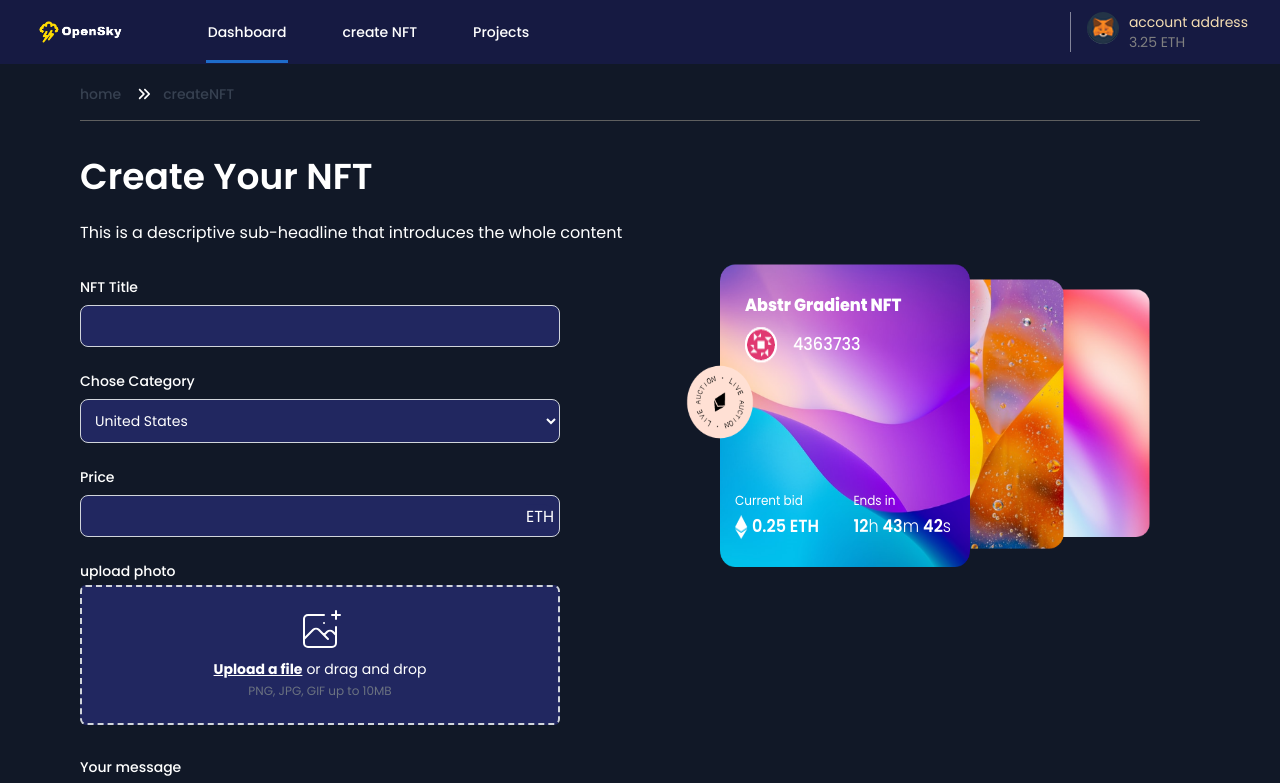
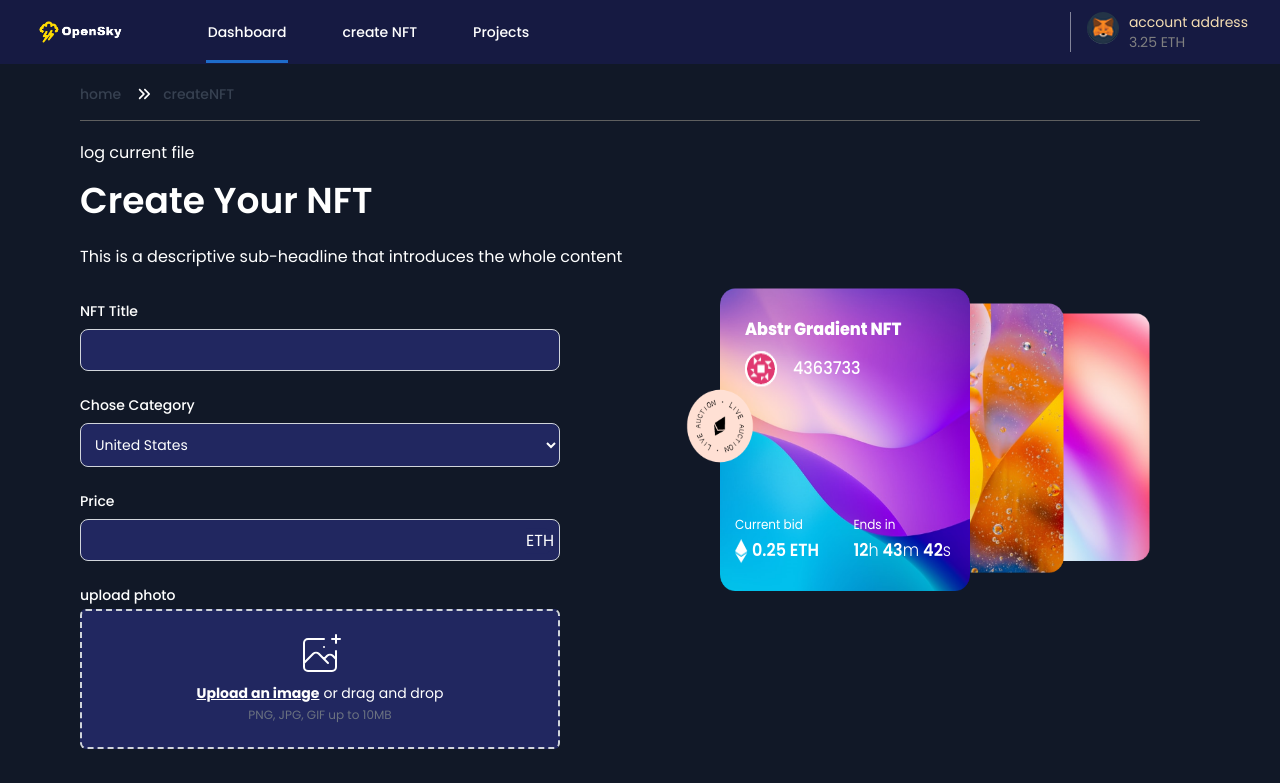
Before and after one commit to OsamaAbdellateef/NFT-Market, a Next.js app: page /createNFT in a window 1280 px wide. Shown: the top 783 px of the page. Built offline with nearby package versions, Linux system fonts and the light colour scheme.

Commit message:
showing img

```diff
--- a/pages/createNFT/index.js
+++ b/pages/createNFT/index.js
@@ -1,13 +1,34 @@
-import React from "react";
+import React, { useState, useEffect } from "react";
 import Breadcrumb from "../../components/Breadcrumb";
 import { FontAwesomeIcon } from "@fortawesome/react-fontawesome";
 import { faEthernet } from "@fortawesome/free-solid-svg-icons";
 
 const CreatNFT = () => {
+  const [selectedImage, setSelectedImage] = useState();
+  const imageHandler = (e) => {
+    const reader = new FileReader();
+    reader.onload = () => {
+      if (reader.readyState === 2) {
+        setSelectedImage(reader.result);
+      }
+    };
+    reader.readAsDataURL(e.target.files[0]);
+  };
+  useEffect(() => {
+    // create the preview
+    console.log(selectedImage);
+  }, []);
+
   return (
     <div>
       <Breadcrumb links={["home", "createNFT"]} />
-
+      <butotn
+        onClick={() => {
+          console.log(selectedImage);
+        }}
+      >
+        log current file{" "}
+      </butotn>
       <div className=" py-4 ">
         {/*Form*/}
         <h1 className="mb-6 font-semibold text-4xl">Create Your NFT</h1>
@@ -88,17 +109,19 @@ const CreatNFT = () => {
                       <label
                         style={{ background: "none" }}
                         htmlFor="file-upload"
-                        className="relative cursor-pointer bg-white rounded-md font-medium text-indigo-600 hover:text-indigo-500 focus-within:outline-none focus-within:ring-2 focus-within:ring-offset-2 focus-within:ring-indigo-500"
+                        className="test relative cursor-pointer bg-white rounded-md font-medium text-indigo-600 hover:text-indigo-500 focus-within:outline-none focus-within:ring-2 focus-within:ring-offset-2 focus-within:ring-indigo-500"
                       >
                         <span
                           style={{
                             fontWeight: "bold",
                             textDecoration: "underline",
                           }}
+                          className="upload-img-button"
                         >
-                          Upload a file
+                          Upload an image
                         </span>
                         <input
+                          onChange={imageHandler}
                           id="file-upload"
                           name="file-upload"
                           type="file"
@@ -112,6 +135,11 @@ const CreatNFT = () => {
                     </p>
                   </div>
                 </div>
+                {selectedImage && (
+                  <div className="mb-20" style={{ height: "200px" }}>
+                    <img src={selectedImage} alt="Thumb" />{" "}
+                  </div>
+                )}
               </div>
               <div className="mb-6">
                 <label
--- a/styles/globals.css
+++ b/styles/globals.css
@@ -391,6 +391,14 @@ body {
   width: 88%;
 }
 
+.test {
+  outline: none !important;
+}
+
+.upload-img-button:focus {
+  outline: none !important;
+}
+
 /*media queries */
 
 @media only screen and (max-width: 767px) {
```
